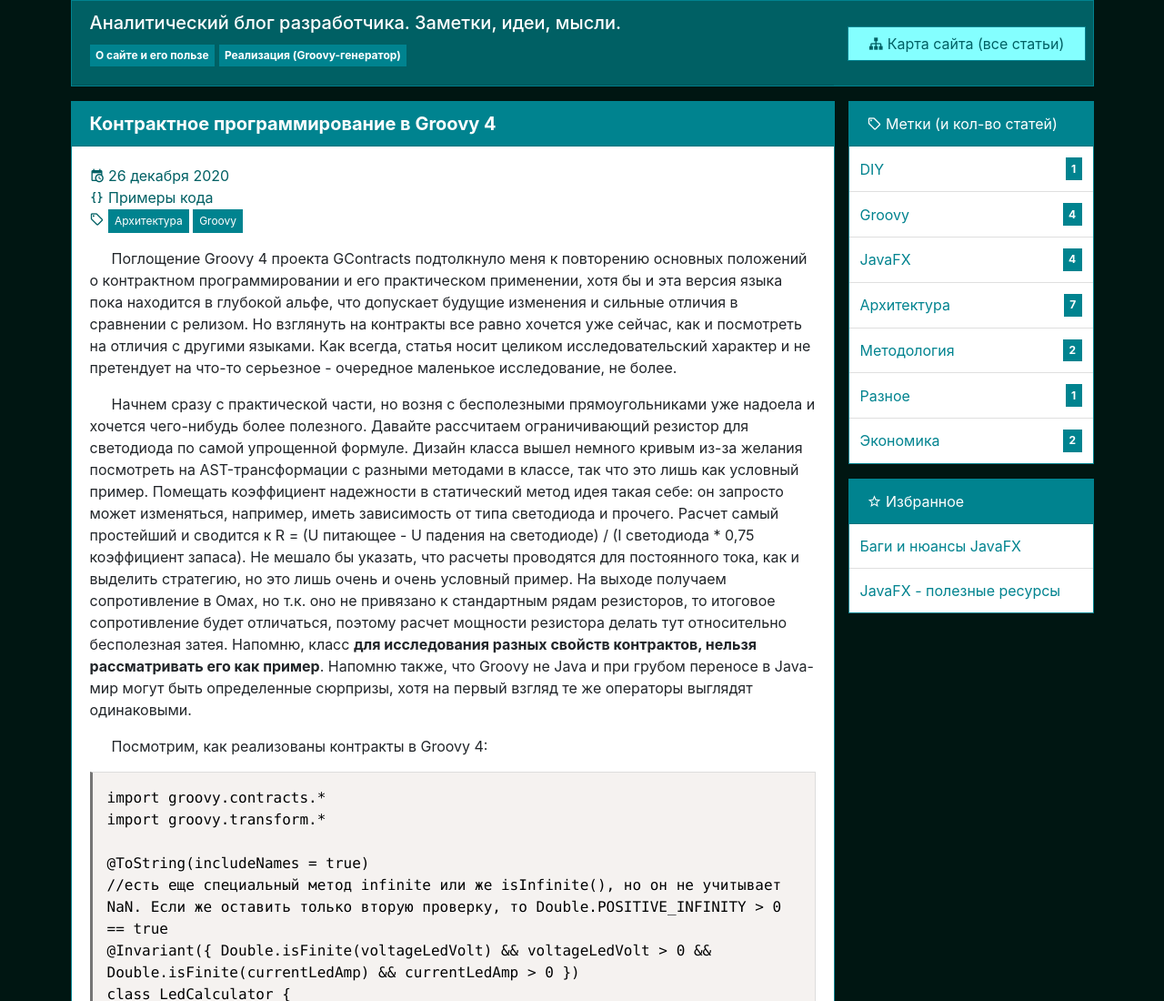
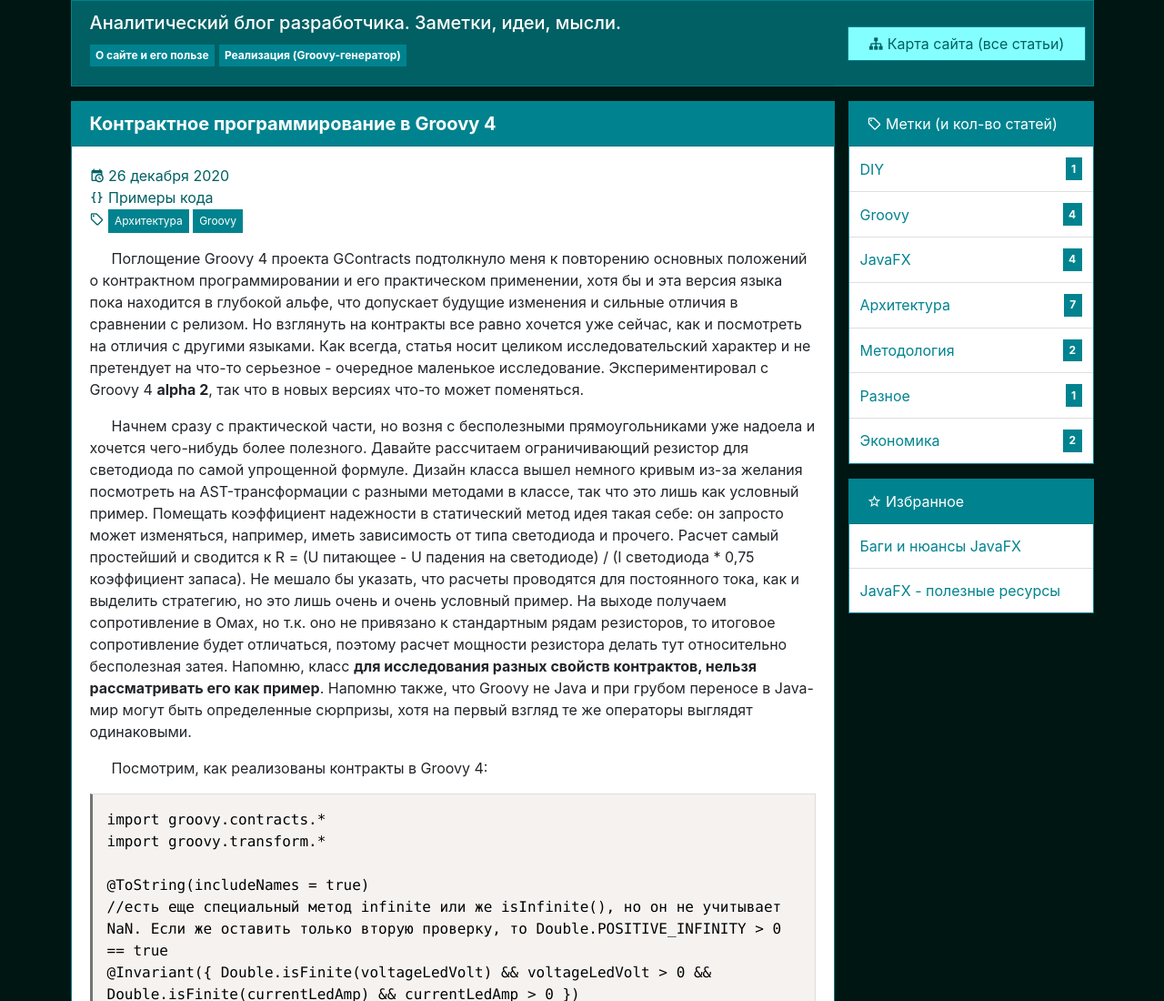
Before and after one commit to initkfs/initkfs.github.io, a plain HTML site: page pages/contract-based-programming-in-groovy.html in a window 1280 px wide. Shown: the top 1100 px of the page at 91% size. Drawn offline with nearby package versions, Linux system fonts and the light colour scheme.

Commit message:
Minor clarifications in the contract article

```diff
--- a/pages/contract-based-programming-in-groovy.html
+++ b/pages/contract-based-programming-in-groovy.html
@@ -97,7 +97,7 @@
 </div>
 </div>
         </div>
-        <div class='post-content'><p>Поглощение Groovy 4 проекта GContracts подтолкнуло меня к повторению основных положений о контрактном программировании и его практическом применении, хотя бы и эта версия языка пока находится в глубокой альфе, что допускает будущие изменения и сильные отличия в сравнении с релизом. Но взглянуть на контракты все равно хочется уже сейчас, как и посмотреть на отличия с другими языками. Как всегда, статья носит целиком исследовательский характер и не претендует на что-то серьезное - очередное маленькое исследование, не более.</p>
+        <div class='post-content'><p>Поглощение Groovy 4 проекта GContracts подтолкнуло меня к повторению основных положений о контрактном программировании и его практическом применении, хотя бы и эта версия языка пока находится в глубокой альфе, что допускает будущие изменения и сильные отличия в сравнении с релизом. Но взглянуть на контракты все равно хочется уже сейчас, как и посмотреть на отличия с другими языками. Как всегда, статья носит целиком исследовательский характер и не претендует на что-то серьезное - очередное маленькое исследование. Экспериментировал с Groovy 4 <strong>alpha 2</strong>, так что в новых версиях что-то может поменяться.</p>
 <p>Начнем сразу с практической части, но возня с бесполезными прямоугольниками уже надоела и хочется чего-нибудь более полезного. Давайте рассчитаем ограничивающий резистор для светодиода по самой упрощенной формуле. Дизайн класса вышел немного кривым из-за желания посмотреть на AST-трансформации с разными методами в классе, так что это лишь как условный пример. Помещать коэффициент надежности в статический метод идея такая себе: он запросто может изменяться, например, иметь зависимость от типа светодиода и прочего. Расчет самый простейший и сводится к R = (U питающее - U падения на светодиоде) / (I светодиода * 0,75 коэффициент запаса). Не мешало бы указать, что расчеты проводятся для постоянного тока, как и выделить стратегию, но это лишь очень и очень условный пример. На выходе получаем сопротивление в Омах, но т.к. оно не привязано к стандартным рядам резисторов, то итоговое сопротивление будет отличаться, поэтому расчет мощности резистора делать тут относительно бесполезная затея. Напомню, класс <strong>для исследования разных свойств контрактов, нельзя рассматривать его как пример</strong>. Напомню также, что Groovy не Java и при грубом переносе в Java-мир могут быть определенные сюрпризы, хотя на первый взгляд те же операторы выглядят одинаковыми.</p>
 <p>Посмотрим, как реализованы контракты в Groovy 4:</p>
 <pre class='line-numbers'><code class='prettyprint language-groovy'>import groovy.contracts.*
@@ -367,7 +367,7 @@ class BlueLedCalculator extends LedCalculator {
 	}
 }
 
-//Напомню, что в Groovy дефолтные типа BigDecimal и в случае активации статической проверки такой каст может не понравиться компилятору.
+//Напомню, что в Groovy дефолтные типа BigDecimal и в случае активации статической проверки такой каст может вызвать ошибку.
 def ledCalc = new BlueLedCalculator(2.5.toDouble(), 0.02.toDouble())
 println ledCalc.getResistanceOhm(-12)
 //633
```
